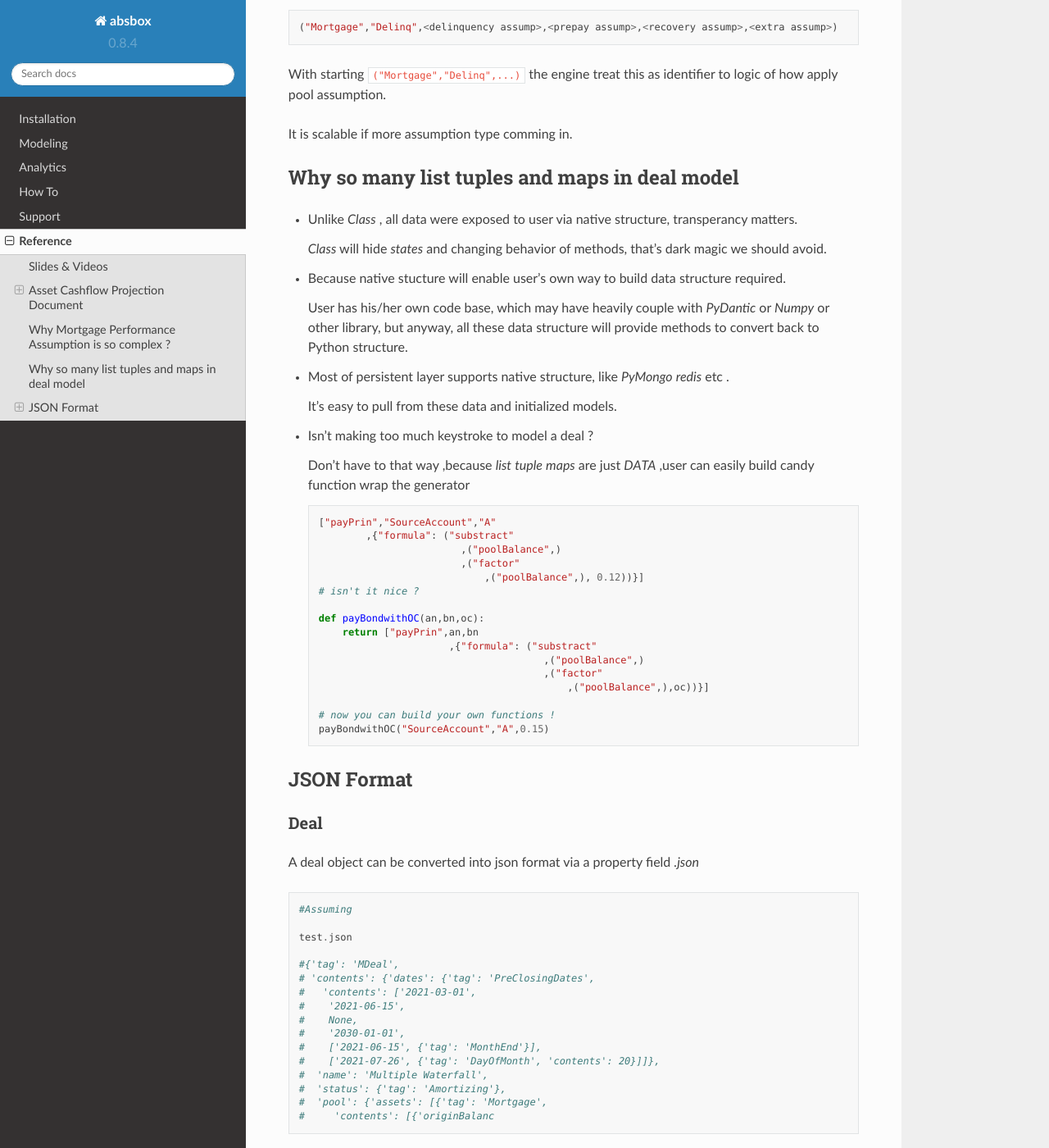
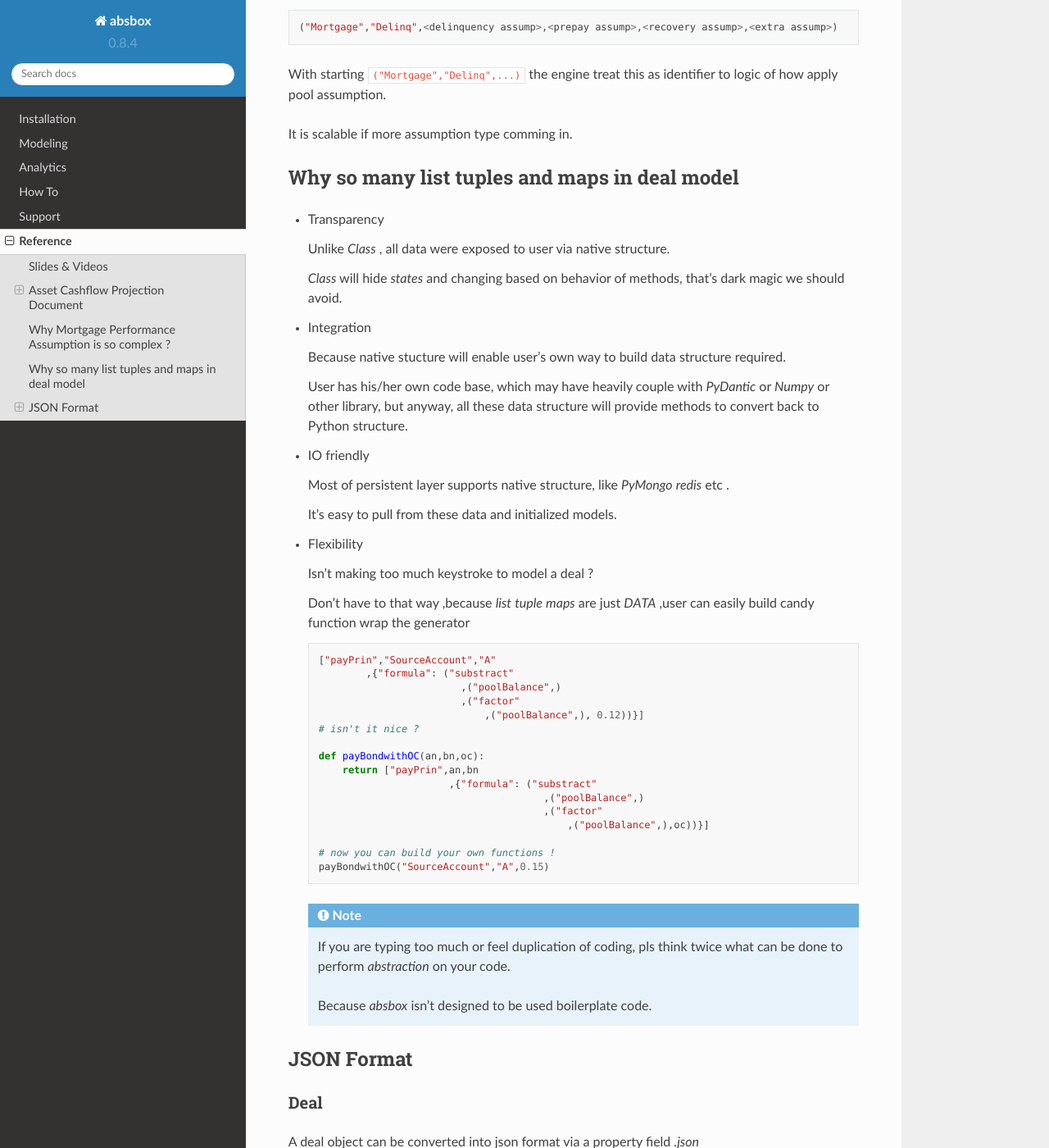
Before and after one commit to yellowbean/absbox-doc, a Sphinx documentation site: the page built from docs/source/reference.rst, in a window 1280 px wide and 1400 px high, scrolled down 1421 px. Shown: the whole window at 82% size. Built offline with Sphinx 7.4.7 and the Read the Docs theme 2.0.0, drawn with Linux system fonts in a browser that asks for light colours.

Commit message:
update ref

```diff
--- a/docs/source/reference.rst
+++ b/docs/source/reference.rst
@@ -64,19 +64,27 @@ It is scalable if more assumption type comming in.
 Why so many list tuples and maps in deal model
 ---------------------------------------------------
 
-* Unlike `Class` , all data were exposed to user via native structure, transperancy matters.
+* Transparency
 
-  `Class` will hide `states` and changing behavior of methods, that's dark magic we should avoid.
+  Unlike `Class` , all data were exposed to user via native structure.
 
-* Because native stucture will enable user's own way to build data structure required.
+  `Class` will hide `states` and changing based on behavior of methods, that's dark magic we should avoid.
+
+* Integration
+
+  Because native stucture will enable user's own way to build data structure required.
 
   User has his/her own code base, which may have heavily couple with `PyDantic` or `Numpy` or other library, but anyway, all these data structure will provide methods to convert back to Python structure.
 
-* Most of persistent layer supports native structure, like `PyMongo` `redis` etc .
+* IO friendly
+
+  Most of persistent layer supports native structure, like `PyMongo` `redis` etc .
 
   It's easy to pull from these data and initialized models.
 
-* Isn't making too much keystroke to model a deal ?
+* Flexibility
+
+  Isn't making too much keystroke to model a deal ?
 
   Don't have to that way ,because `list` `tuple` `maps` are just *DATA* ,user can easily build candy function wrap the generator
 
@@ -98,6 +106,11 @@ Why so many list tuples and maps in deal model
 
     # now you can build your own functions !
     payBondwithOC("SourceAccount","A",0.15)
+
+  .. note::
+    If you are typing too much or feel duplication of coding, pls think twice what can be done to perform `abstraction` on your code.
+
+    Because `absbox` isn't designed to be used boilerplate code.
 
 JSON Format
 --------------
```
